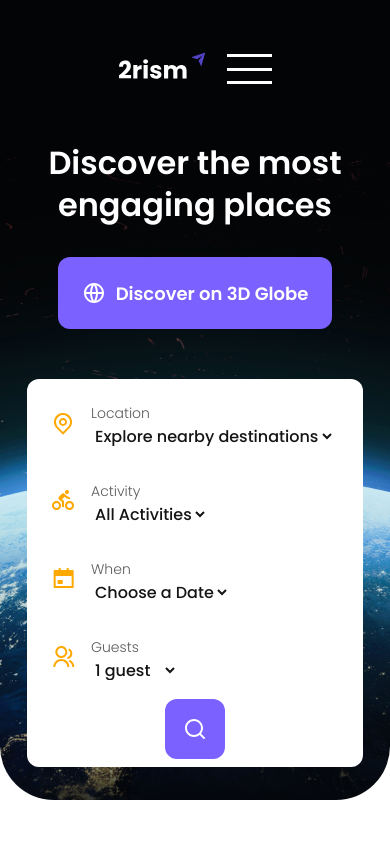
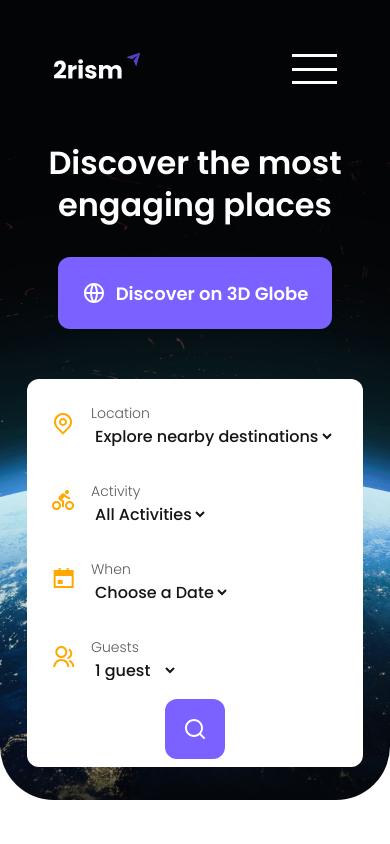
Before and after one commit to student3146/travel, a website with bundled scripts: page index.html in a window 390 px wide. Shown: the top 844 px of the page. Built offline with nearby package versions, Linux system fonts and the light colour scheme; files whose address does not match are found by name.

Commit message:
first commit

```diff
--- a/css/main.css
+++ b/css/main.css
@@ -547,7 +547,6 @@ body {
 
 @media (max-width: 500px) {
   .nav {
-    justify-content: space-around;
-    column-gap: 20px;
+    column-gap: 150px;
   }
 }
```
